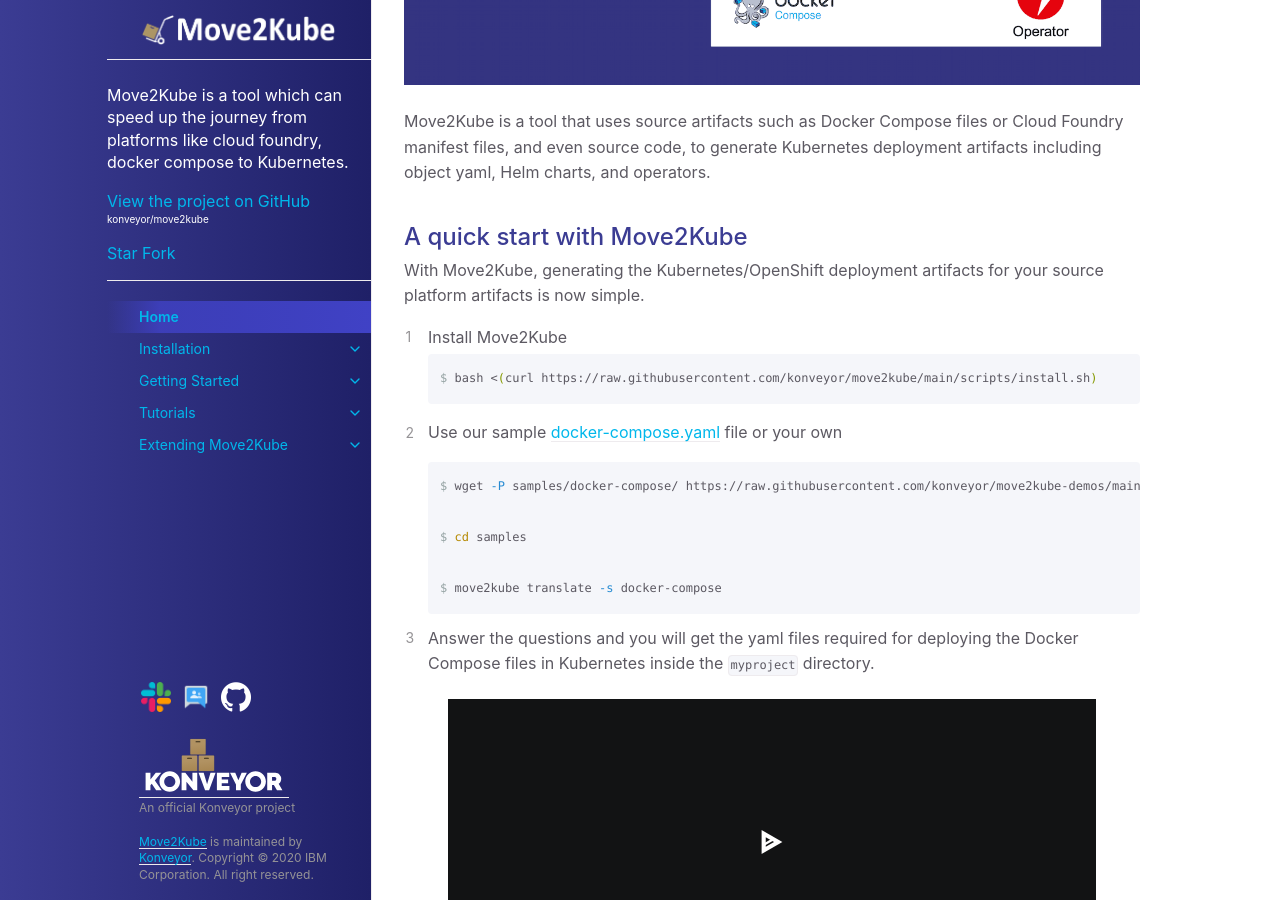
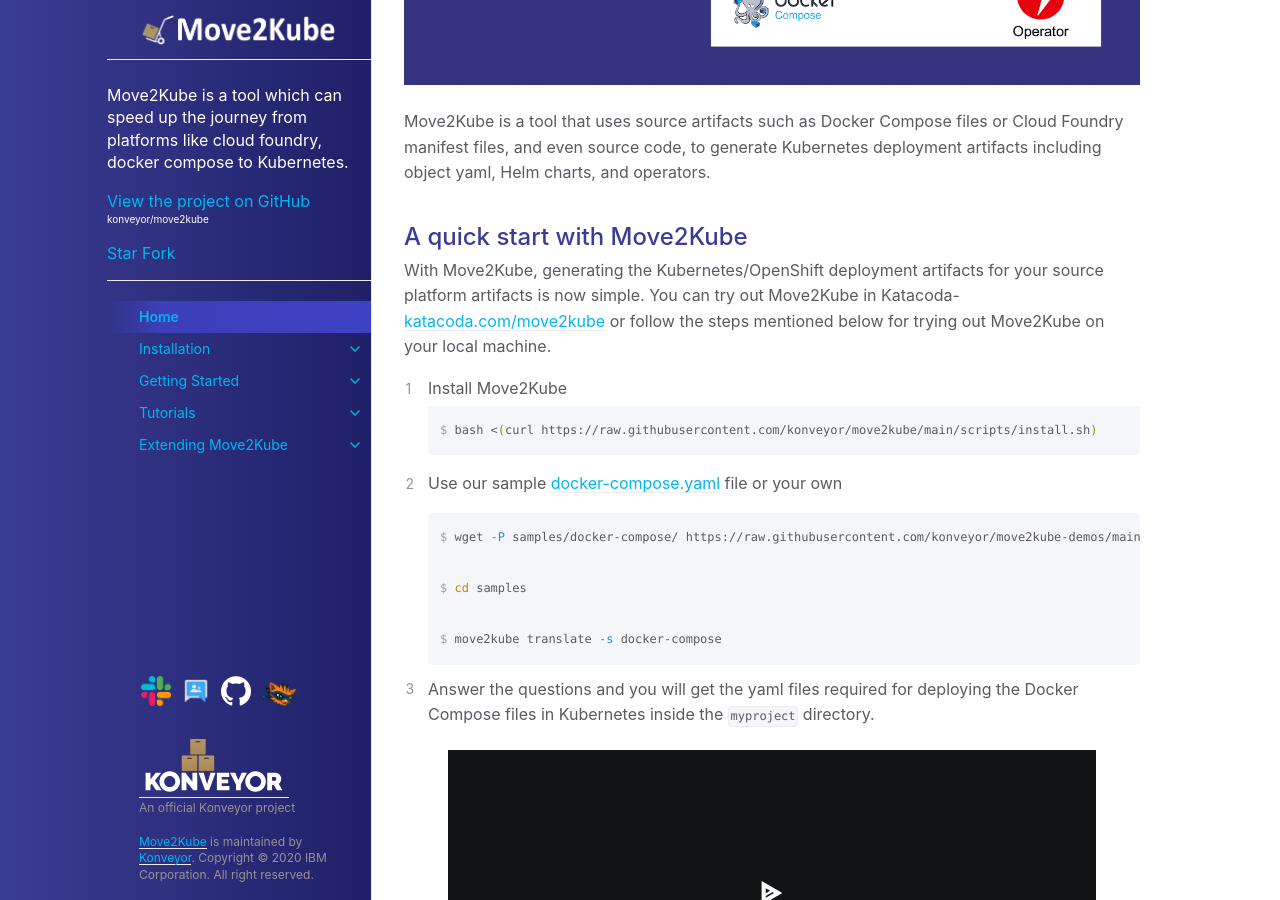
Before and after one commit to konveyor/move2kube, a Jekyll site: the page built from index.md, in a window 1280 px wide and 900 px high, scrolled down 635 px. Built offline with Jekyll 4.4.1, drawn with Linux system fonts in a browser that asks for light colours.

Commit message:
feat: Add info about Move2Kube Katacoda in installation page (#490)
Signed-off-by: Akash Nayak <akash19nayak@gmail.com>

````diff
--- a/_layouts/default.html
+++ b/_layouts/default.html
@@ -82,6 +82,11 @@ layout: table_wrappers
              <img src="{{ site.baseurl }}/assets/images/GitHub-icon-light.png" width="30" height="20" title="GitHub" alt="Move2Kube on GitHub">
           </picture>
         </a>
+        </div>
+        <div class="column">
+          <a href="https://www.katacoda.com/move2kube" class="icon-link">
+            <img alt="Move2Kube on Katacoda" src="{{ site.baseurl }}/assets/images/katacoda-icon.png" width="60" height="60" title="Katacoda">
+          </a>
         </div>
       </div>
       <br>
--- a/index.md
+++ b/index.md
@@ -17,7 +17,8 @@ Move2Kube is a tool that uses source artifacts such as Docker Compose files or C
 
 ## A quick start with Move2Kube
 
-With Move2Kube, generating the Kubernetes/OpenShift deployment artifacts for your source platform artifacts is now simple.
+With Move2Kube, generating the Kubernetes/OpenShift deployment artifacts for your source platform artifacts is now simple. You can try out Move2Kube in Katacoda- [katacoda.com/move2kube](https://www.katacoda.com/move2kube) or follow the steps mentioned below for trying out Move2Kube on your local machine.
+
 
 1. Install Move2Kube
    ```console
````
Also changed, not shown: docs/installation/install.md (+2 -0 lines), assets/images/katacoda-icon.png (added).
